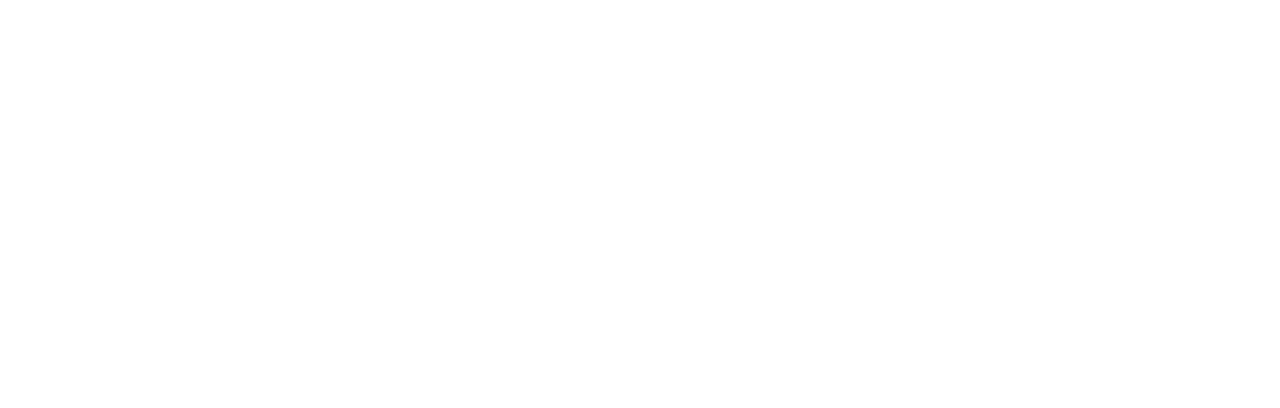
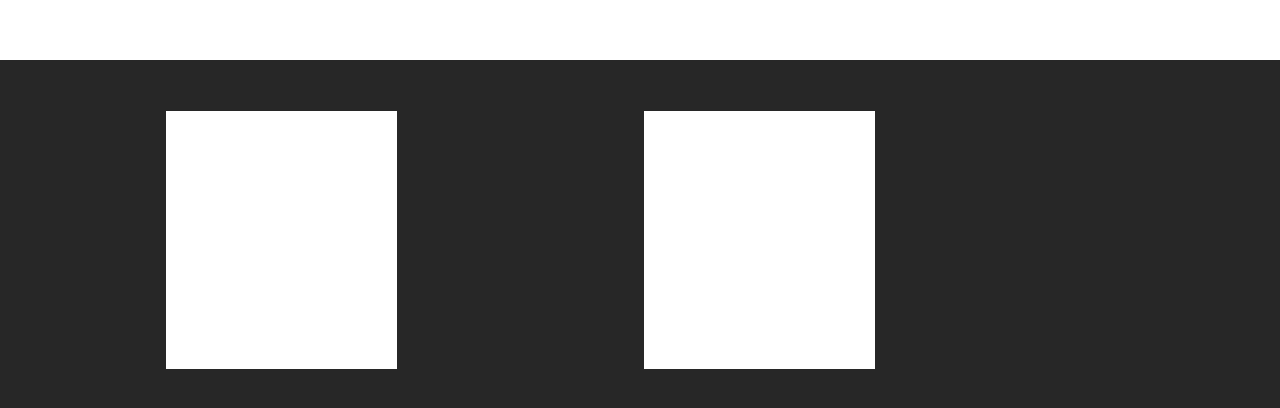
Before and after one commit to balaji-sivasakthi/professor-blog, a Next.js app in the folder front-end/: page / in a window 1280 px wide. Shown: the part 860-1268 px from the top of the page. Before the commit the page ends 920 px from the top, so only its background shows below. Built offline with nearby package versions, Linux system fonts and the light colour scheme.

Commit message:
feat(footer): footer component and layout implementation work started

```diff
--- a/front-end/src/app/layout.tsx
+++ b/front-end/src/app/layout.tsx
@@ -2,6 +2,7 @@
 import { Inter } from "next/font/google";
 import Header from "@professor-blog/components/Header";
 import "./globals.css";
+import Footer from "@professor-blog/components/Footer";
 
 const inter = Inter({ subsets: ["latin"] });
 
@@ -18,8 +19,11 @@
   return (
     <html lang="en">
       <body className={inter.className}>
+
         <Header />
         {children}
+        <Footer />
+
       </body>
     </html>
   );
--- /dev/null
+++ b/front-end/src/components/Footer/index.tsx
@@ -0,0 +1,25 @@
+import React from 'react'
+
+type Props = {}
+
+
+
+const TopSectionItem = () => {
+  return <div></div>
+}
+
+
+const Footer = (props: Props) => {
+  return (
+    <div className='w-[100%] bg-black_color text-white_color p-2 h-[45vh] flex items-center justify-center'>
+      <div className='w-[75%] h-[75%] grid grid-cols-4 gap-2'>
+        <div className='bg-white_color px-2 w-[100%] h-[100%]'></div>
+        <div className='bg-black_color px-2'></div>
+        <div className='bg-white_color px-2'></div>
+        <div className='bg-black_color px-2'></div>
+      </div>
+    </div>
+  )
+}
+
+export default Footer
--- a/front-end/tailwind.config.ts
+++ b/front-end/tailwind.config.ts
@@ -1,22 +1,29 @@
+/** @format */
+
 import type { Config } from "tailwindcss";
 
 const config: Config = {
-  content: [
-    "./src/pages/**/*.{js,ts,jsx,tsx,mdx}",
-    "./src/components/**/*.{js,ts,jsx,tsx,mdx}",
-    "./src/app/**/*.{js,ts,jsx,tsx,mdx}",
-  ],
+   content: ["./src/pages/**/*.{js,ts,jsx,tsx,mdx}", "./src/components/**/*.{js,ts,jsx,tsx,mdx}", "./src/app/**/*.{js,ts,jsx,tsx,mdx}"],
    theme: {
+      colors: {
+         primary_color: "#F1CC0D",
+         black_color: "#272727",
+         white_color: "#FFFFFF",
+         white_light: "#EDEDED",
+      },
+      fontSize: {
+         sm: "20px",
+         xs: "12px",
+      },
       extend: {
          screens: {
-          'sm': '576px',
-          'md': '960px',
-          'lg': '1440px',
+            sm: "576px",
+            md: "960px",
+            lg: "1440px",
          },
          backgroundImage: {
             "gradient-radial": "radial-gradient(var(--tw-gradient-stops))",
-        "gradient-conic":
-          "conic-gradient(from 180deg at 50% 50%, var(--tw-gradient-stops))",
+            "gradient-conic": "conic-gradient(from 180deg at 50% 50%, var(--tw-gradient-stops))",
          },
       },
    },
```
Also changed, not shown: front-end/src/components/Footer/types.ts (added), 1 other file (tests, documents, lock files or other folders). Lines whose indentation alone changed are shown as unchanged.
